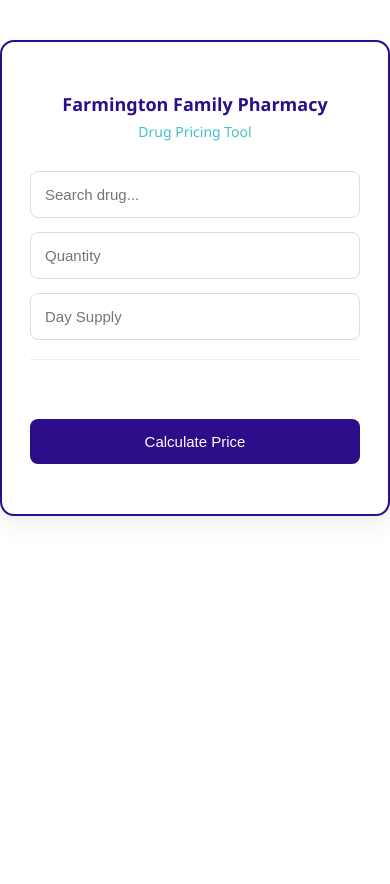
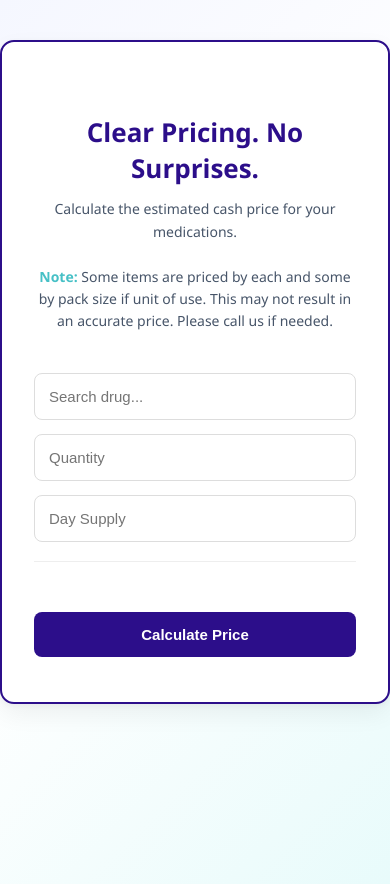
Before and after one commit to CamFinch/FarmingtonFamilyPharmacyPricing, a website: page public/index.html in a window 390 px wide. Before the commit the page ends 844 px from the top, so only its background shows below. Drawn offline with Linux system fonts and the light colour scheme.

Commit message:
commited

```diff
--- a/public/index.html
+++ b/public/index.html
@@ -3,23 +3,35 @@
 <head>
 <meta charset="UTF-8">
 <meta name="viewport" content="width=device-width, initial-scale=1.0">
-<title>Farmington Family Pharmacy</title>
+
+<title>Farmington Family Pharmacy Pricing Tool</title>
 
 <style>
-* { box-sizing: border-box; }
+
+* {
+  box-sizing: border-box;
+}
 
 body {
   margin: 0;
   font-family: "Segoe UI", sans-serif;
-  background: transparent;
   color: #1e293b;
+
+  background: linear-gradient(
+    135deg,
+    #f5f7ff 0%,
+    #ffffff 50%,
+    #e8fbfb 100%
+  );
+
+  min-height: 100vh;
 }
 
 .container {
   width: 100%;
   max-width: 520px;
   margin: 80px auto;
-  padding: 50px 28px;
+  padding: 55px 32px 45px 32px;
 
   background: white;
   border-radius: 14px;
@@ -33,58 +45,70 @@
 
 .header {
   text-align: center;
-  margin-bottom: 30px;
+  margin-bottom: 40px;
 }
 
-.header h1 {
-  margin: 0;
+.main-title {
+  font-size: 34px;
+  font-weight: 700;
   color: #2C0E8A;
-  font-size: 28px;
-  font-weight: 600;
+  margin-bottom: 12px;
 }
 
-.header p {
-  margin: 6px 0 0;
+.subtitle {
+  font-size: 15px;
+  color: #475569;
+  line-height: 1.6;
+  max-width: 420px;
+  margin: auto;
+}
+
+.note-label {
   color: #46C0C6;
-  font-size: 14px;
+  font-weight: 600;
 }
 
 input {
   width: 100%;
   padding: 14px;
   margin-bottom: 14px;
+
   border-radius: 8px;
   border: 1px solid #ddd;
+
   font-size: 15px;
 }
 
 input:focus {
   outline: none;
   border-color: #46C0C6;
-  box-shadow: 0 0 0 3px rgba(70,192,198,0.2);
+  box-shadow: 0 0 0 3px rgba(70,192,198,0.25);
 }
 
 button.main-btn {
   width: 100%;
   padding: 14px;
+
   border-radius: 8px;
   border: none;
+
   font-size: 15px;
-  font-weight: 500;
+  font-weight: 600;
+
   background: #2C0E8A;
   color: white;
+
   cursor: pointer;
   margin-top: 10px;
 }
 
 button.main-btn:hover {
-  background: #1f0863;
+  background: #1f0667;
 }
 
 .drug-list {
   margin-top: 5px;
   border-top: 1px solid #eee;
-  min-height: 10px;
 }
 
 .drug-item {
@@ -96,31 +120,35 @@
 }
 
 .drug-item:hover {
-  background: #f8f9ff;
+  background: #eefcfc;
 }
 
 .pagination {
   display: flex;
   justify-content: space-between;
+  align-items: center;
+
   margin-top: 15px;
   margin-bottom: 25px;
+
   font-size: 14px;
-  align-items: center;
 }
 
 .pagination button {
   padding: 6px 12px;
   font-size: 13px;
+
   border: none;
   border-radius: 6px;
+
   background: #46C0C6;
   color: white;
+
   cursor: pointer;
 }
 
 .pagination button:disabled {
   background: #ccc;
-  cursor: not-allowed;
 }
 
 .fade-enter {
@@ -148,10 +176,14 @@
 .spinner {
   border: 4px solid #f3f3f3;
   border-top: 4px solid #2C0E8A;
+
   border-radius: 50%;
+
   width: 36px;
   height: 36px;
+
   animation: spin 1s linear infinite;
+
   margin: 30px auto;
 }
 
@@ -169,7 +201,7 @@
 }
 
 .price {
-  font-size: 30px;
+  font-size: 32px;
   font-weight: 700;
   color: #2C0E8A;
   margin-top: 10px;
@@ -185,10 +217,21 @@
 }
 
 @media (max-width: 480px) {
-  .container { margin: 40px auto; }
-  .header h1 { font-size: 18px; }
-  .price { font-size: 24px; }
+
+  .container {
+    margin: 40px auto;
   }
+
+  .main-title {
+    font-size: 26px;
+  }
+
+  .subtitle {
+    font-size: 14px;
+  }
+
+}
+
 </style>
 </head>
 
@@ -197,8 +240,19 @@
 <div class="container">
 
 <div class="header">
-    <h1>Farmington Family Pharmacy</h1>
-    <p>Drug Pricing Tool</p>
+
+<h1 class="main-title">
+Clear Pricing. No Surprises.
+</h1>
+
+<p class="subtitle">
+Calculate the estimated cash price for your medications.
+<br><br>
+<span class="note-label">Note:</span>
+Some items are priced by each and some by pack size if unit of use.
+This may not result in an accurate price. Please call us if needed.
+</p>
+
 </div>
 
 <input id="drugName" placeholder="Search drug..." />
@@ -208,110 +262,136 @@
 <div id="searchResults" class="drug-list"></div>
 <div id="pagination" class="pagination"></div>
 
-  <button class="main-btn" onclick="calculateUAC()">Calculate Price</button>
+<button class="main-btn" onclick="calculateUAC()">
+Calculate Price
+</button>
 
 <div id="results"></div>
 
 </div>
 
 <script>
+
 let debounceTimer;
+
 let selectedDrugId = null;
 let selectedDrugName = null;
+
 let allDrugs = [];
 let currentPage = 1;
+
 const pageSize = 5;
 
-function formatCurrency(value) {
-  return new Intl.NumberFormat("en-US", {
-    style: "currency",
-    currency: "USD"
+function formatCurrency(value){
+  return new Intl.NumberFormat("en-US",{
+    style:"currency",
+    currency:"USD"
   }).format(value);
 }
 
-document.getElementById("drugName").addEventListener("input", function () {
+document.getElementById("drugName").addEventListener("input",function(){
 
   selectedDrugId = null;
   selectedDrugName = null;
 
   clearTimeout(debounceTimer);
+
   const query = this.value;
 
-  if (query.length < 2) {
+  if(query.length < 2){
     document.getElementById("searchResults").innerHTML = "";
     document.getElementById("pagination").innerHTML = "";
     return;
   }
 
-  debounceTimer = setTimeout(() => {
+  debounceTimer = setTimeout(()=>{
+
     fetch(`/search?search=${encodeURIComponent(query)}`)
-      .then(res => res.json())
-      .then(data => {
+    .then(res=>res.json())
+    .then(data=>{
 
-        if (!Array.isArray(data)) return;
+      if(!Array.isArray(data)) return;
 
       const seen = new Set();
 
       allDrugs = data
-          .filter(drug => {
-            if ((drug.controlledSchedule ?? 0) >= 2) return false;
-            if (drug.isOTC === true) return false;
+      .filter(drug=>{
+
+        if((drug.controlledSchedule ?? 0) >= 2) return false;
+
+        if(drug.isOTC === true) return false;
+
         return true;
+
       })
-          .filter(drug => {
+      .filter(drug=>{
+
         const key = `${drug.name}-${drug.dosageForm}-${drug.doseForm}`;
-            if (seen.has(key)) return false;
+
+        if(seen.has(key)) return false;
+
         seen.add(key);
+
         return true;
+
       });
 
       currentPage = 1;
       renderPage();
-      });
-  }, 400);
+
     });
 
-function renderPage() {
+  },400);
+
+});
+
+function renderPage(){
 
   const resultsDiv = document.getElementById("searchResults");
   const paginationDiv = document.getElementById("pagination");
 
   const totalPages = Math.ceil(allDrugs.length / pageSize);
+
   const start = (currentPage - 1) * pageSize;
   const end = start + pageSize;
-  const pageItems = allDrugs.slice(start, end);
+
+  const pageItems = allDrugs.slice(start,end);
 
   resultsDiv.classList.add("fade-exit");
   resultsDiv.classList.add("fade-exit-active");
 
-  setTimeout(() => {
+  setTimeout(()=>{
 
     resultsDiv.innerHTML = "";
 
-    pageItems.forEach(drug => {
+    pageItems.forEach(drug=>{
+
       const item = document.createElement("div");
       item.className = "drug-item";
       item.textContent = drug.name;
 
-      item.onclick = () => {
+      item.onclick = ()=>{
         selectedDrugId = drug.id;
         selectedDrugName = drug.name;
+
         document.getElementById("drugName").value = drug.name;
+
         resultsDiv.innerHTML = "";
         paginationDiv.innerHTML = "";
       };
 
       resultsDiv.appendChild(item);
+
     });
 
     resultsDiv.classList.remove("fade-exit","fade-exit-active");
 
     resultsDiv.classList.add("fade-enter");
-    requestAnimationFrame(() => {
+    requestAnimationFrame(()=>{
       resultsDiv.classList.add("fade-enter-active");
     });
 
-    setTimeout(() => {
+    setTimeout(()=>{
       resultsDiv.classList.remove("fade-enter","fade-enter-active");
     },250);
 
@@ -319,39 +399,40 @@
 
   paginationDiv.innerHTML = "";
 
-  if (totalPages > 1) {
+  if(totalPages > 1){
+
     paginationDiv.innerHTML = `
-      <button onclick="changePage(-1)" ${currentPage === 1 ? "disabled" : ""}>Previous</button>
+      <button onclick="changePage(-1)" ${currentPage===1?"disabled":""}>Previous</button>
       <span>Page ${currentPage} of ${totalPages}</span>
-      <button onclick="changePage(1)" ${currentPage === totalPages ? "disabled" : ""}>Next</button>
+      <button onclick="changePage(1)" ${currentPage===totalPages?"disabled":""}>Next</button>
     `;
-  }
+
   }
 
-function changePage(direction) {
+}
+
+function changePage(direction){
   currentPage += direction;
   renderPage();
 }
 
-async function calculateUAC() {
+async function calculateUAC(){
 
   const qty = document.getElementById("drugQty").value;
   const days = document.getElementById("daySupply").value;
   const resultsDiv = document.getElementById("results");
 
-  if (!selectedDrugId) {
-    resultsDiv.innerHTML =
-      "<div class='error'>Please select a drug from the list.</div>";
+  if(!selectedDrugId){
+    resultsDiv.innerHTML = `<div class="error">Please select a drug from the list.</div>`;
     return;
   }
 
-  if (!qty || !days) {
-    resultsDiv.innerHTML =
-      "<div class='error'>Enter quantity and day supply.</div>";
+  if(!qty || !days){
+    resultsDiv.innerHTML = `<div class="error">Enter quantity and day supply.</div>`;
     return;
   }
 
-  resultsDiv.innerHTML = "<div class='spinner'></div>";
+  resultsDiv.innerHTML = `<div class="spinner"></div>`;
 
   const response = await fetch(
     `/calculate?drugId=${selectedDrugId}&drugQty=${qty}&daySupply=${days}`
@@ -359,9 +440,8 @@
 
   const data = await response.json();
 
-  if (!response.ok || data.error) {
-    resultsDiv.innerHTML =
-      "<div class='error'>" + (data.error || "An error occurred.") + "</div>";
+  if(!response.ok || data.error){
+    resultsDiv.innerHTML = `<div class="error">${data.error || "An error occurred."}</div>`;
     return;
   }
 
@@ -374,7 +454,9 @@
       <div class="price">${formattedPrice}</div>
     </div>
   `;
+
 }
+
 </script>
 
 </body>
```
Lines whose indentation alone changed are shown as unchanged.
